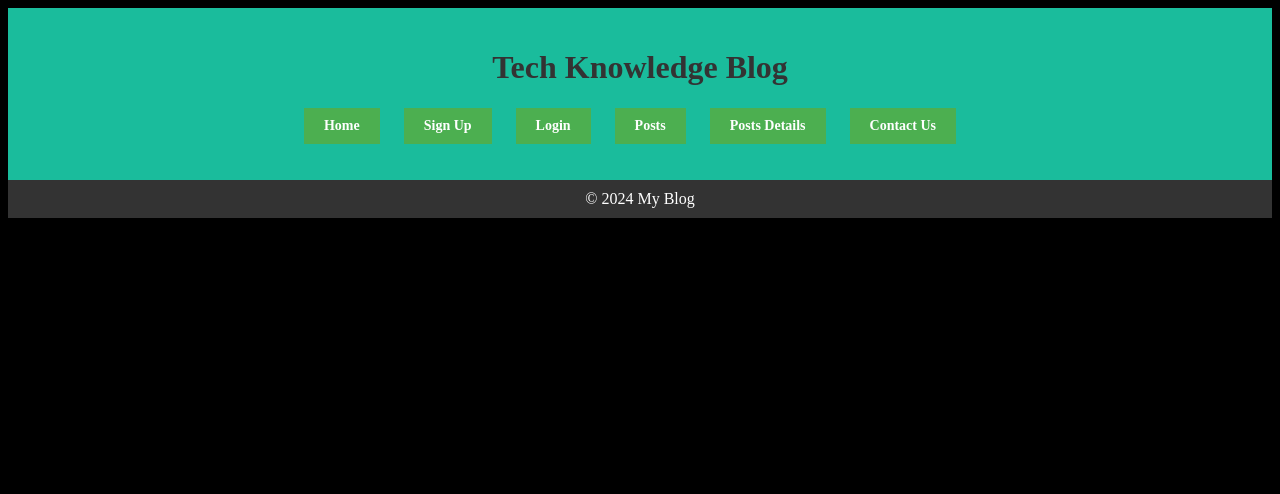
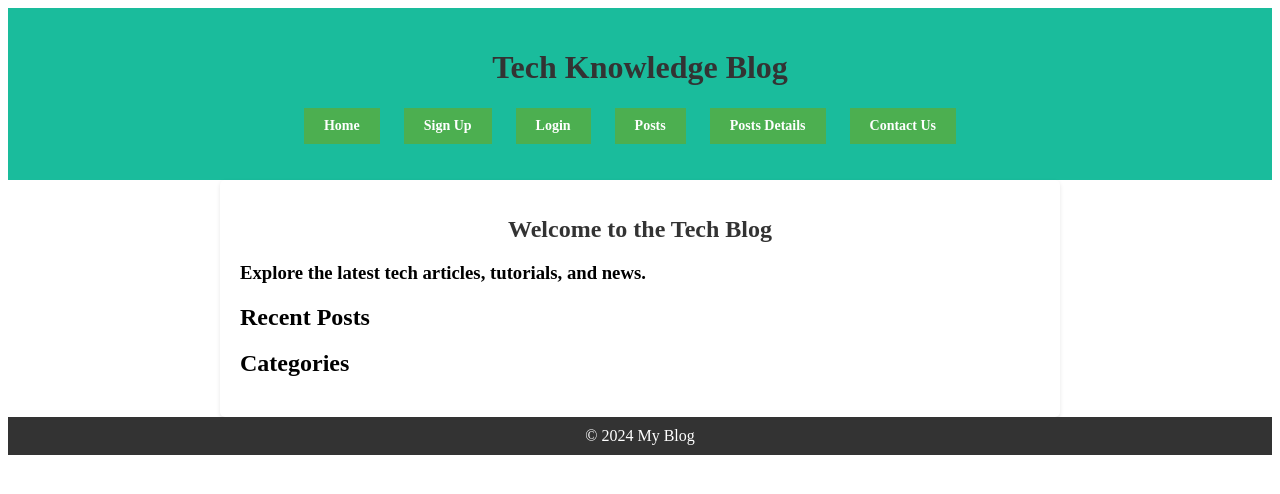
Before and after one commit to Zahid295/Python-API-Project, a Django app: page / in a window 1280 px wide. Shown: the top 494 px of the page. Run offline with Django 4.2, Linux system fonts and the light colour scheme.

Commit message:
add content for home page

```diff
--- a/blog/templates/blog/index.html
+++ b/blog/templates/blog/index.html
@@ -5,6 +5,12 @@
 
 {% block content %}
 
-<!-- Your main content goes here -->
+<div class="container">    <h1 class="blog-title">Welcome to the Tech Blog</h1>    <p class="blog-description"><h3>Explore the latest tech articles, tutorials, and news.</h3></p>    <!-- Display recent blog posts -->    <h2>Recent Posts</h2>    <ul class="post-list">        {% for post in posts %}
+            <li><a href="{% url 'post_detail' post.id %}" class="post-link">{{ post.title }}</a></li>        {% endfor %}
+    </ul>    <!-- Display categories -->    <h2 class="section-title">Categories</h2><ul class="category-list">
+        {% for category in categories %}
+            <li><a href="{% url 'category_detail' category.id %}" class="category-list">{{ category.name }}</a></li>
+        {% endfor %}
+    </ul></div>
 
 {% endblock %}
--- a/static/css/styles.css
+++ b/static/css/styles.css
@@ -125,27 +125,54 @@
     padding: 10px 20px;
     cursor: pointer;
 }
-body {
-    background: black;
-    animation: color-me-in 5s; /* You can add other keywords like "infinite alternate" here */
+
+.blog-title {
+    font-size: 24px;
+    font-weight: bold;
+
 }
 
-  @keyframes color-me-in {
-    0% {
-      background: orange; /* Step 1 */
+
+.blog-description {
+    font-size: 16px;
+    color: #555;
+
 }
-    100% {
-      background: black; /* Step 2 */
+
+
+/* Layout */
+
+.container {
+    max-width: 800px;
+    margin: 0 auto;
+
 }
+
+
+/* Lists */
+
+.post-list,
+
+.category-list {
+    list-style: none;
+    padding: 0;
+
 }
-  @keyframes color-me-in {
-    0% {
-      background: orange; /* Step 1 */
+
+
+.post-link,
+
+.category-link {
+    text-decoration: none;
+    color: #0074D9;
+    transition: color 0.3s;
+
 }
-    50% {
-      background: blue; /* Adding a step in the middle */
+
+
+.post-link:hover,
+
+.category-link:hover {
+    color: #FF4136;
+
 }
-    100% {
-      background: black; /* Step 2 */
-    }
-  }
--- a/templates/base.html
+++ b/templates/base.html
@@ -28,6 +28,9 @@
     </header>
     <main>
         {% block content %}
+
+
+
         {% endblock %}
     </main>
     <footer class="footer">
```
Lines whose indentation alone changed are shown as unchanged.
